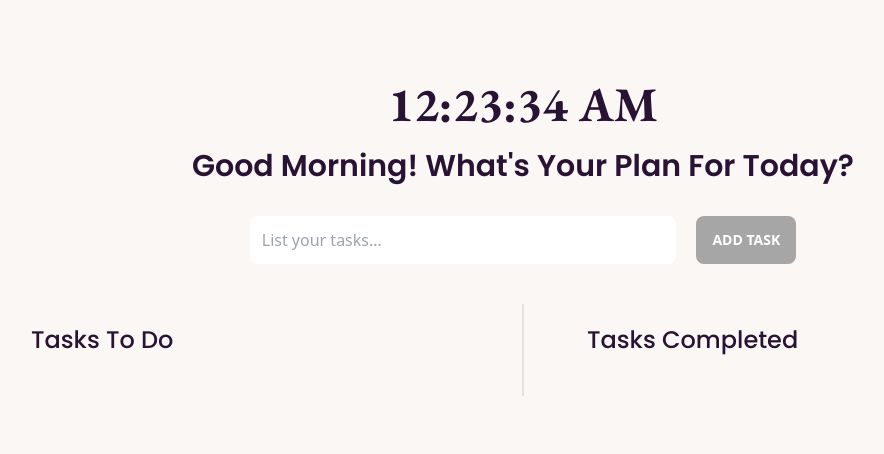
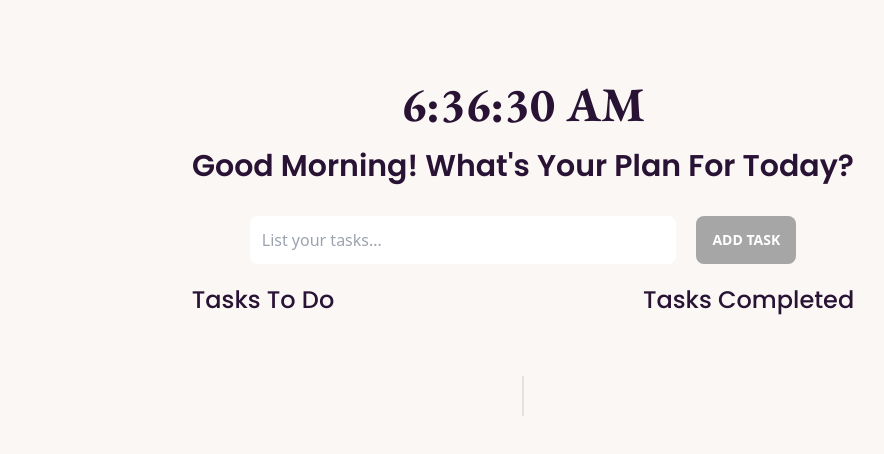
Before and after one commit to hossain45/chrome-ext-to-do-list, a plain HTML site: page index.html in a window 1280 px wide. Shown: the whole page, without its empty margins (117-1001 px from the left). Drawn offline with nearby package versions, Linux system fonts and the light colour scheme.

Commit message:
project completed

```diff
--- a/index.html
+++ b/index.html
@@ -33,11 +33,11 @@
 <body class="m-0 p-0 box-border">
     <!-- greeting section -->
     <section class="greeting text-center mt-20 mb-8">
-        <h1 class="font-primaryFont font-bold text-5xl pb-5">
-            12:23:34 AM
+        <h1 class="font-primaryFont font-bold text-5xl pb-5" id="time">
+
         </h1>
-        <p class="font-secondaryFont font-semibold text-3xl  ">
-            Good Morning! What's Your Plan For Today?
+        <p class="font-secondaryFont font-semibold text-3xl">
+            <span id="greeting"></span>! What's Your Plan For Today?
         </p>
     </section>
     <!-- add task area -->
@@ -50,17 +50,21 @@
             </button>
         </form>
     </section>
+    <!-- list heading -->
+    <section class="flex justify-evenly items-center my-5">
+        <p class="font-secondaryFont font-medium text-2xl pb-5">Tasks To Do</p>
+        <p class="font-secondaryFont font-medium text-2xl pb-5 ">Tasks Completed</p>
+
+    </section>
     <!-- task container -->
     <section class="task-container max-w-5xl mx-auto flex justify-center items-center gap-5 text-2xl font-secondaryFont my-10 ">
         <div class="left-div flex-1 p-5 ">
-            <p class="font-secondaryFont font-medium text-2xl pb-5">Tasks To Do</p>
             <ul class=" flex flex-col gap-5" id="toDoTasks">
 
             </ul>
         </div>
         <div class="divider divider-horizontal"></div>
         <div class="right-div flex-1 p-5">
-            <p class="font-secondaryFont font-medium text-2xl pb-5">Tasks Completed</p>
             <ul class="line-through flex flex-col gap-5" id="completedTasks">
 
             </ul>
--- a/main.js
+++ b/main.js
@@ -4,6 +4,29 @@ let form = document.getElementById("form");
 let addTaskBtn = document.getElementById("addTaskBtn");
 let toDoTasks = document.getElementById("toDoTasks");
 let completedTasksContainer = document.getElementById("completedTasks");
+let time = document.getElementById("time");
+let greeting = document.getElementById("greeting");
+
+function updateTime() {
+    let timeObj = new Date();
+    let hours = timeObj.getHours();
+    let minutes = timeObj.getMinutes();
+    let seconds = timeObj.getSeconds();
+
+    let currentTime = hours + ":" + (minutes < 10 ? "0" : "") + minutes + ":" + (seconds < 10 ? "0" : "") + seconds;
+    time.innerHTML = currentTime + ' ' + (hours < 12 ? 'AM' : 'PM');
+
+    let greeting = "";
+    if (hours >= 5 && hours < 12) {
+      greeting = "Good Morning";
+    } else if (hours >= 12 && hours < 18) {
+      greeting = "Good Afternoon";
+    } else {
+      greeting = "Good Evening";
+    }
+    document.getElementById('greeting').innerHTML = greeting;
+  }
+  setInterval(updateTime, 1000);
 
 // createTask function
 function createTask (task) {
@@ -17,6 +40,9 @@ function createTask (task) {
     // appneding values
     listItem.appendChild(checkBox);
     listItem.appendChild(label);
+    label.contentEditable = "true";
+
+    listItem.classList.add('flex', 'justify-left', 'items-center', 'gap-5');
 
     return listItem;
 }
@@ -38,13 +64,16 @@ function bindToDoTasks (taskItem, checkboxClick) {
 function completeTask() {
     let listItem = this.parentNode;
     let deleteBtn = document.createElement('button');
-    deleteBtn.innerText = 'Delete';
+    // adding dlt btn as icon to parent element
+    let icon = document.createElement('i');
+    icon.classList.add('fa-solid', 'fa-trash', 'text-red-500');
+    deleteBtn.appendChild(icon);
     deleteBtn.className = 'delete';
     listItem.appendChild(deleteBtn);
-
     let checkBox = listItem.querySelector('input[type="checkbox"]');
     checkBox.remove();
     completedTasksContainer.appendChild(listItem);
+    listItem.classList.add('flex', 'justify-between', 'items-center');
     //bind the new list item to bindCompleteTask
     bindCompleteTask(listItem, deleteTask);
 }
```
